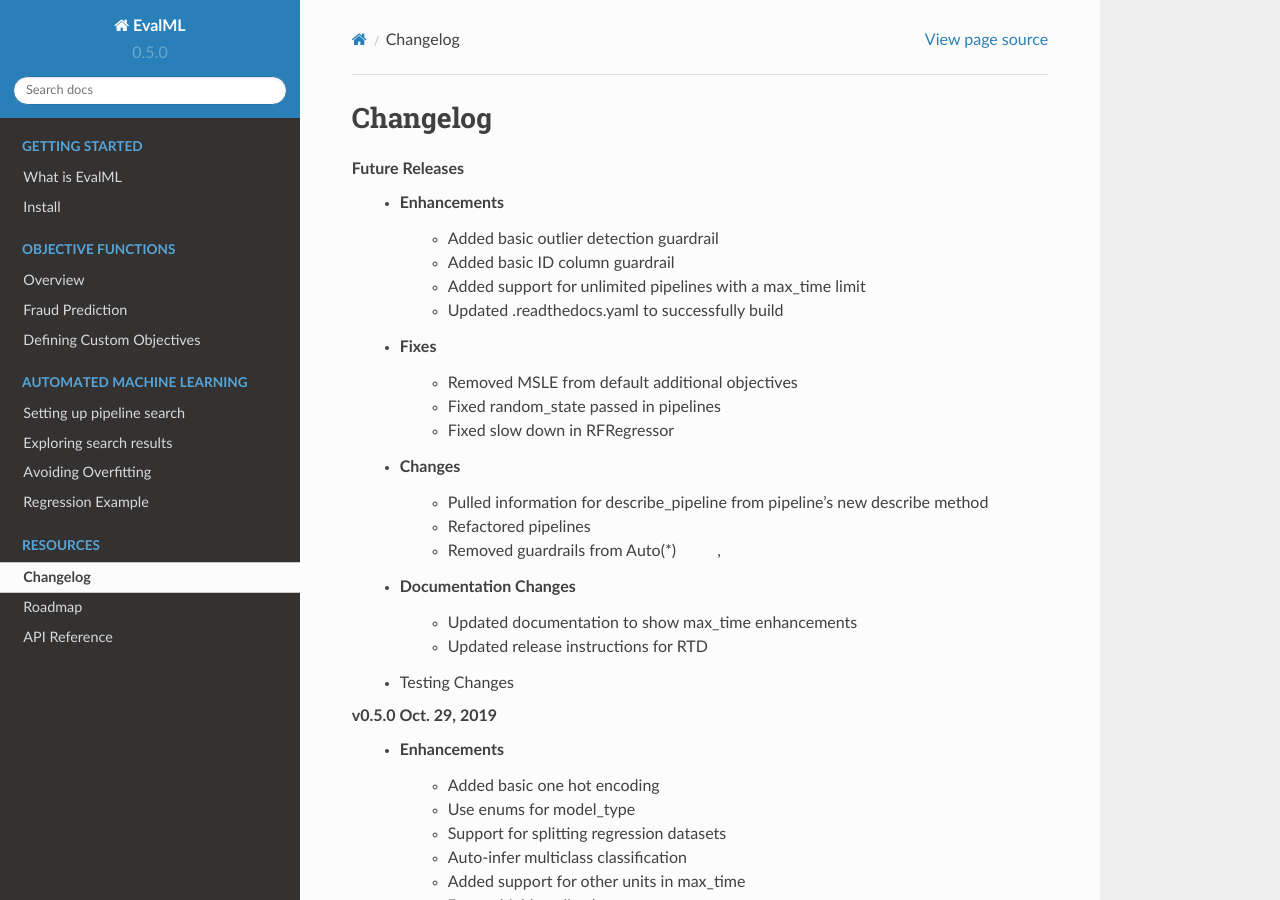
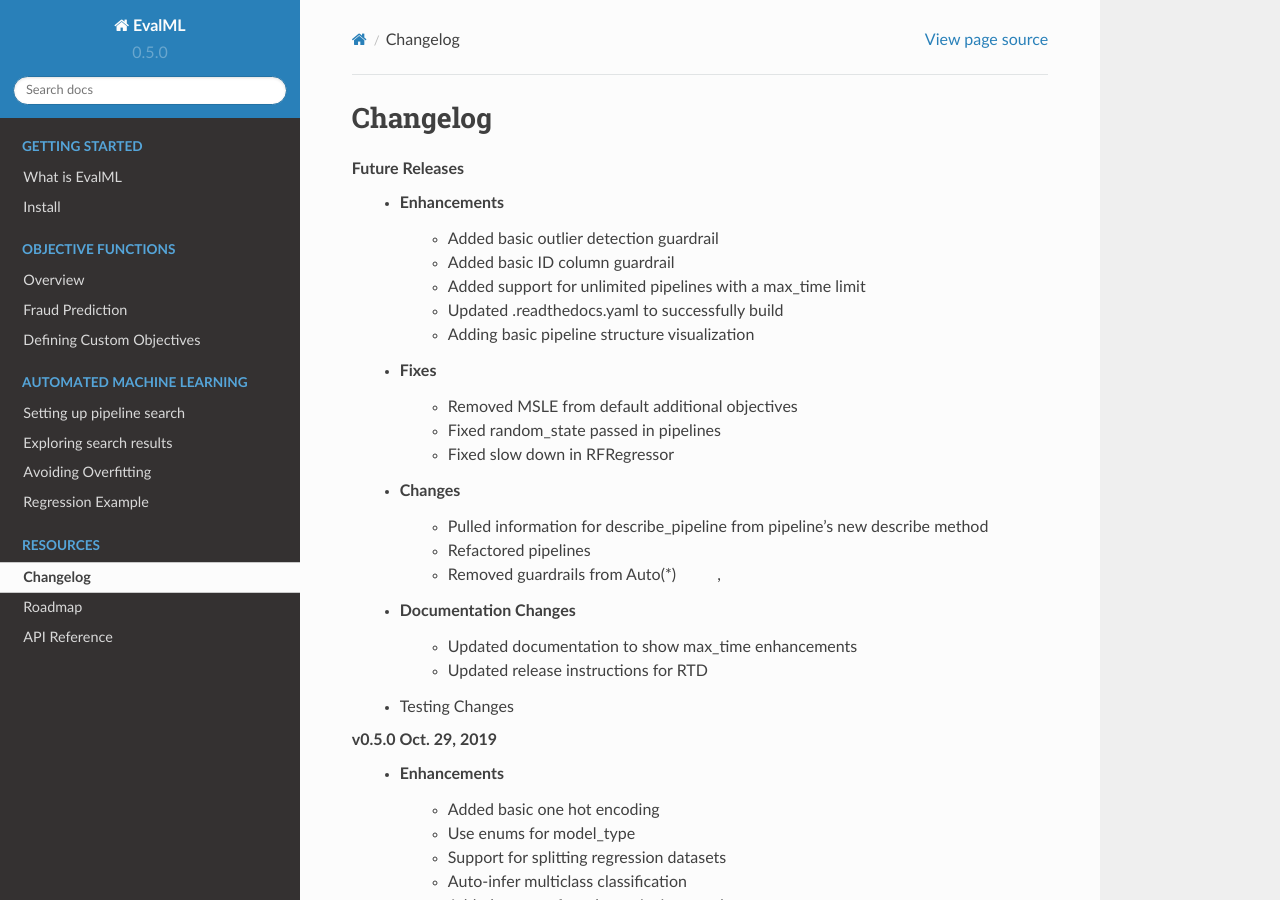
Before and after one commit to alteryx/evalml, a Sphinx documentation site: the page built from docs/source/changelog.rst, in a window 1280 px wide and 900 px high. Built offline with Sphinx 7.4.7 and the Read the Docs theme 2.0.0, drawn with Linux system fonts in a browser that asks for light colours; pages that are not in the unit, such as notebooks, are missing from menus.

Commit message:
changelog

```diff
--- a/docs/source/changelog.rst
+++ b/docs/source/changelog.rst
@@ -8,6 +8,7 @@
         * Added basic ID column guardrail :pr:`135`
         * Added support for unlimited pipelines with a max_time limit :pr:`70`
         * Updated .readthedocs.yaml to successfully build :pr:`188`
+        * Adding basic pipeline structure visualization :pr:`211`
     * Fixes
         * Removed MSLE from default additional objectives :pr:`203`
         * Fixed random_state passed in pipelines :pr:`204`
```
